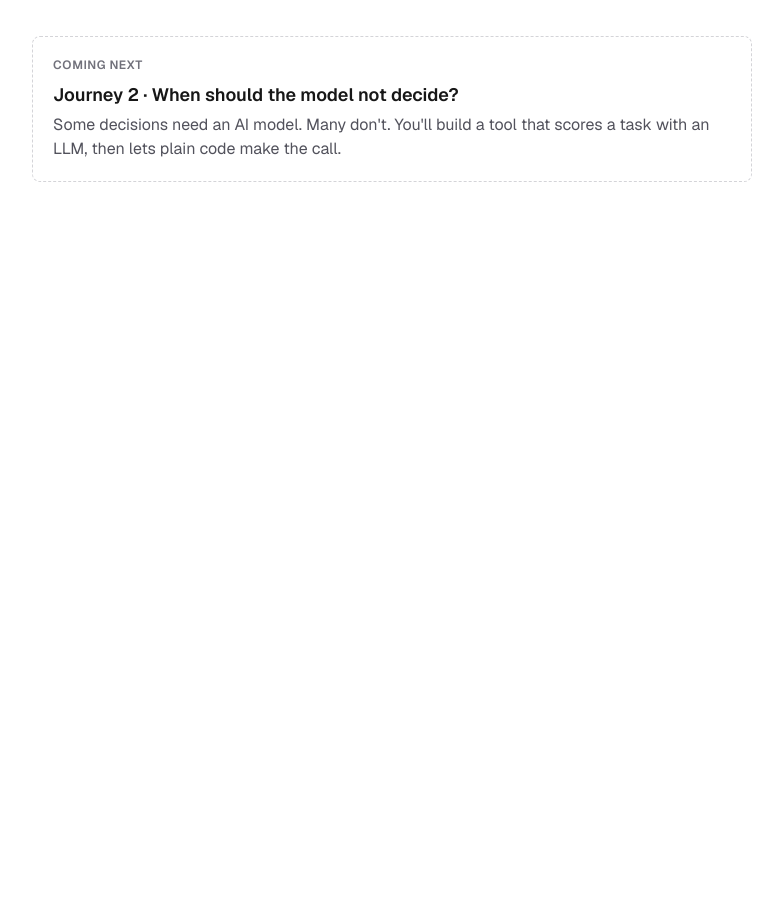
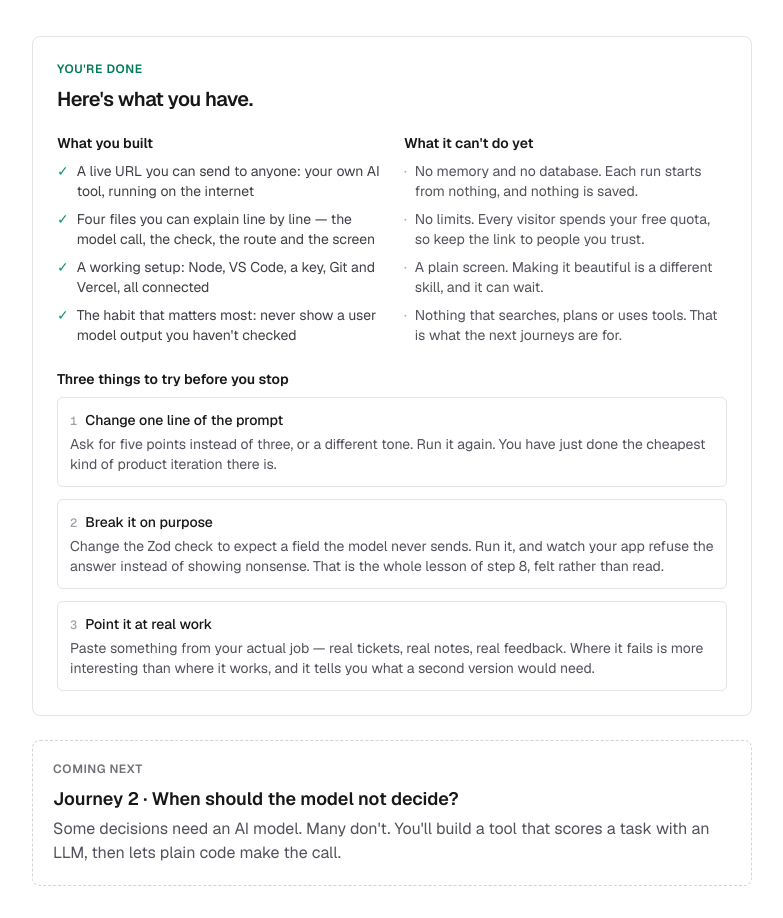
Before and after one commit to ashutosh-productlaunches/product-intelligence-platform, a Next.js app: page / in a window 1280 px wide. Shown: the part 10040-10958 px from the top of the page, without its empty margins (248-1031 px from the left). Before the commit the page ends 10270 px from the top, so only its background shows below. Built offline with nearby package versions, Linux system fonts and the light colour scheme.

Commit message:
Journey 1: closing panel

```diff
--- a/app/page.tsx
+++ b/app/page.tsx
@@ -156,7 +156,54 @@ export default async function Home({ searchParams }: { searchParams: Promise<Sea
         ))}
       </ol>
 
-      <section className="mt-10 rounded-lg border border-dashed border-zinc-300 p-5 dark:border-zinc-700">
+      <section className="mt-10 rounded-lg border border-zinc-200 bg-white p-6 dark:border-zinc-800 dark:bg-zinc-950">
+        <p className="text-xs font-semibold uppercase tracking-wider text-emerald-700 dark:text-emerald-400">
+          You&apos;re done
+        </p>
+        <h2 className="mt-2 text-xl font-semibold tracking-tight">
+          {parsed?.ok ? `${mvp.name} is live. Here's what you have.` : "Here's what you have."}
+        </h2>
+
+        <div className="mt-5 grid gap-6 sm:grid-cols-2">
+          <div>
+            <p className="text-sm font-semibold">What you built</p>
+            <ul className="mt-2 grid gap-2 text-sm text-zinc-700 dark:text-zinc-300">
+              {j.closing.have.map((item) => (
+                <li key={item} className="flex gap-2">
+                  <span aria-hidden className="text-emerald-600 dark:text-emerald-400">✓</span>
+                  {item}
+                </li>
+              ))}
+            </ul>
+          </div>
+          <div>
+            <p className="text-sm font-semibold">What it can&apos;t do yet</p>
+            <ul className="mt-2 grid gap-2 text-sm text-zinc-600 dark:text-zinc-400">
+              {j.closing.notYet.map((item) => (
+                <li key={item} className="flex gap-2">
+                  <span aria-hidden className="text-zinc-400">·</span>
+                  {item}
+                </li>
+              ))}
+            </ul>
+          </div>
+        </div>
+
+        <p className="mt-6 text-sm font-semibold">Three things to try before you stop</p>
+        <ol className="mt-2 grid gap-3">
+          {j.closing.tryNext.map((item, i) => (
+            <li key={item.title} className="rounded-md border border-zinc-200 p-3 dark:border-zinc-800">
+              <p className="text-sm font-medium">
+                <span className="mr-2 font-mono text-xs text-zinc-400">{i + 1}</span>
+                {item.title}
+              </p>
+              <p className="mt-1 text-sm text-zinc-600 dark:text-zinc-400">{item.text}</p>
+            </li>
+          ))}
+        </ol>
+      </section>
+
+      <section className="mt-6 rounded-lg border border-dashed border-zinc-300 p-5 dark:border-zinc-700">
         <p className="text-xs font-semibold uppercase tracking-wider text-zinc-500">Coming next</p>
         <h2 className="mt-2 text-lg font-semibold">{j.next.title}</h2>
         <p className="mt-1 text-zinc-600 dark:text-zinc-400">{j.next.teaser}</p>
--- a/content/journey-01.ts
+++ b/content/journey-01.ts
@@ -30,6 +30,13 @@ export type Journey = {
   promise: string;
   outcome: string[];
   steps: Step[];
+  // Shown after the last step: what they have, what it still can't do,
+  // and three small things to try. Closure, honestly.
+  closing: {
+    have: string[];
+    notYet: string[];
+    tryNext: { title: string; text: string }[];
+  };
   next: { title: string; teaser: string };
 };
 
@@ -249,6 +256,34 @@ export const journey01: Journey = {
       }),
     },
   ],
+  closing: {
+    have: [
+      "A live URL you can send to anyone: your own AI tool, running on the internet",
+      "Four files you can explain line by line — the model call, the check, the route and the screen",
+      "A working setup: Node, VS Code, a key, Git and Vercel, all connected",
+      "The habit that matters most: never show a user model output you haven't checked",
+    ],
+    notYet: [
+      "No memory and no database. Each run starts from nothing, and nothing is saved.",
+      "No limits. Every visitor spends your free quota, so keep the link to people you trust.",
+      "A plain screen. Making it beautiful is a different skill, and it can wait.",
+      "Nothing that searches, plans or uses tools. That is what the next journeys are for.",
+    ],
+    tryNext: [
+      {
+        title: "Change one line of the prompt",
+        text: "Ask for five points instead of three, or a different tone. Run it again. You have just done the cheapest kind of product iteration there is.",
+      },
+      {
+        title: "Break it on purpose",
+        text: "Change the Zod check to expect a field the model never sends. Run it, and watch your app refuse the answer instead of showing nonsense. That is the whole lesson of step 8, felt rather than read.",
+      },
+      {
+        title: "Point it at real work",
+        text: "Paste something from your actual job — real tickets, real notes, real feedback. Where it fails is more interesting than where it works, and it tells you what a second version would need.",
+      },
+    ],
+  },
   next: {
     title: "Journey 2 · When should the model not decide?",
     teaser:
```
